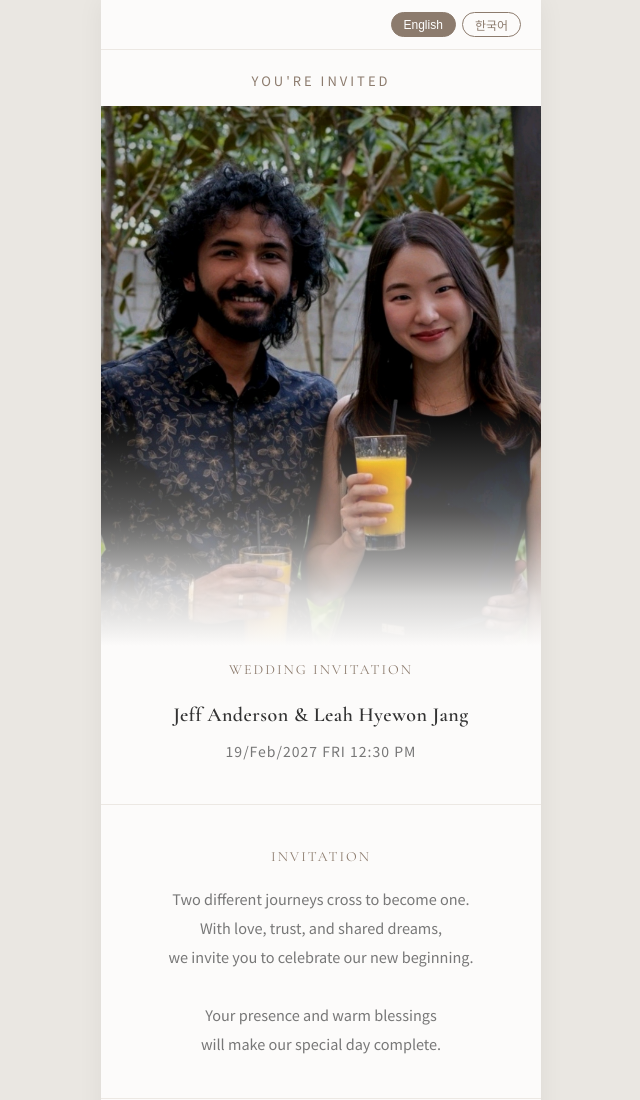
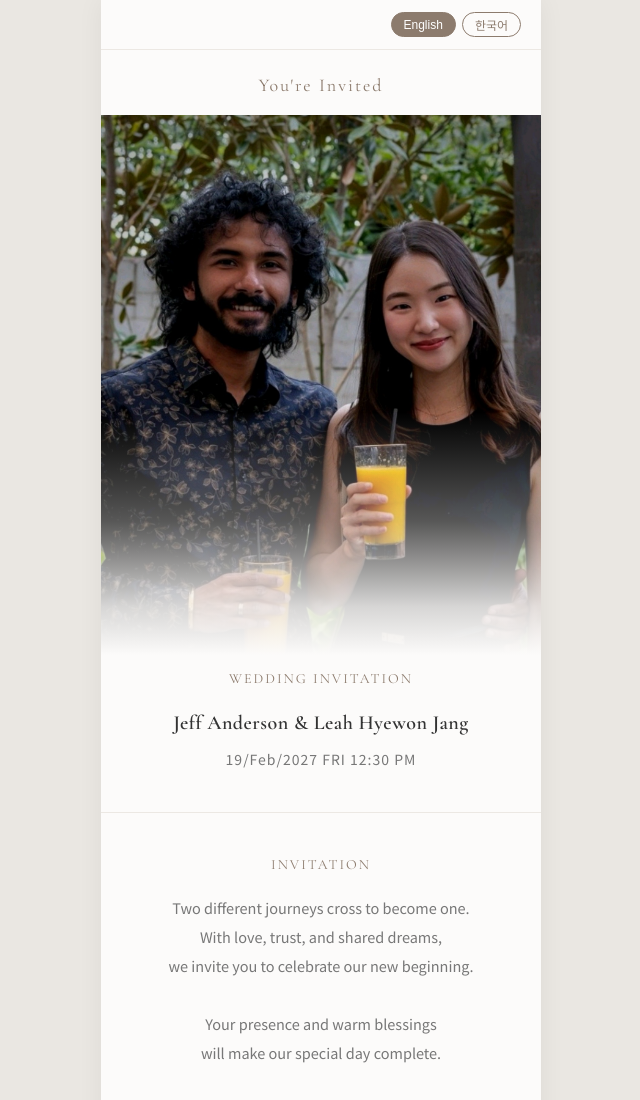
Before and after one commit to justinwkiu-ai/jeff-and-leah, a plain HTML site: page index.html in a window 1280 px wide. Shown: the top 1100 px of the page, without its empty margins (319-959 px from the left). Drawn offline with nearby package versions, Linux system fonts and the light colour scheme.

Commit message:
Update index.html

```diff
--- a/index.html
+++ b/index.html
@@ -101,22 +101,15 @@
     .hero {
       padding: 20px 20px 40px;
     }
+    /* 상단 '초대합니다 / You're Invited' 공통 세리프체(정자체, 동일 사이즈) 설정 */
     .hero-top-msg {
       font-family: 'Cormorant Garamond', serif;
-      font-size: 19px;
-      font-style: italic;
+      font-size: 18px;
+      font-style: normal;
+      font-weight: 500;
       letter-spacing: 2px;
       color: var(--accent-color);
       margin-bottom: 14px;
-    }
-    /* 영어 버전 상단 'You're Invited'만 산세리프체(Noto Sans KR)로 설정 */
-    .hero-top-msg.en {
-      font-family: 'Noto Sans KR', sans-serif;
-      font-size: 13px;
-      font-style: normal;
-      font-weight: 400;
-      letter-spacing: 3px;
-      text-transform: uppercase;
     }
     .hero-img-wrap {
       width: calc(100% + 40px);
@@ -411,7 +404,7 @@
 
   <!-- Hero Section -->
   <section class="hero">
-    <div class="hero-top-msg ko serif">초대합니다</div>
+    <div class="hero-top-msg ko">초대합니다</div>
     <div class="hero-top-msg en">You're Invited</div>
     <div class="hero-img-wrap">
       <img
```
